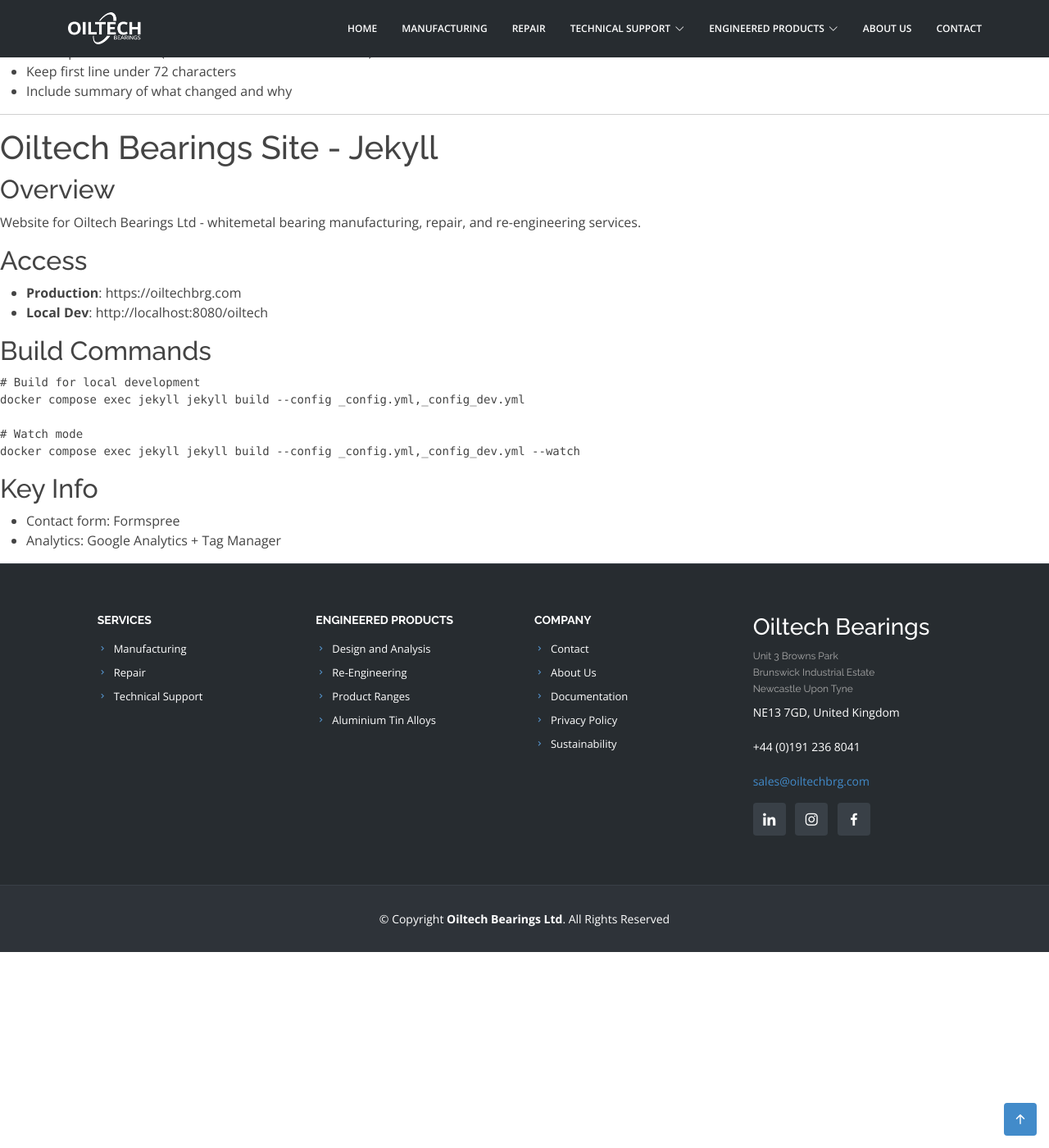
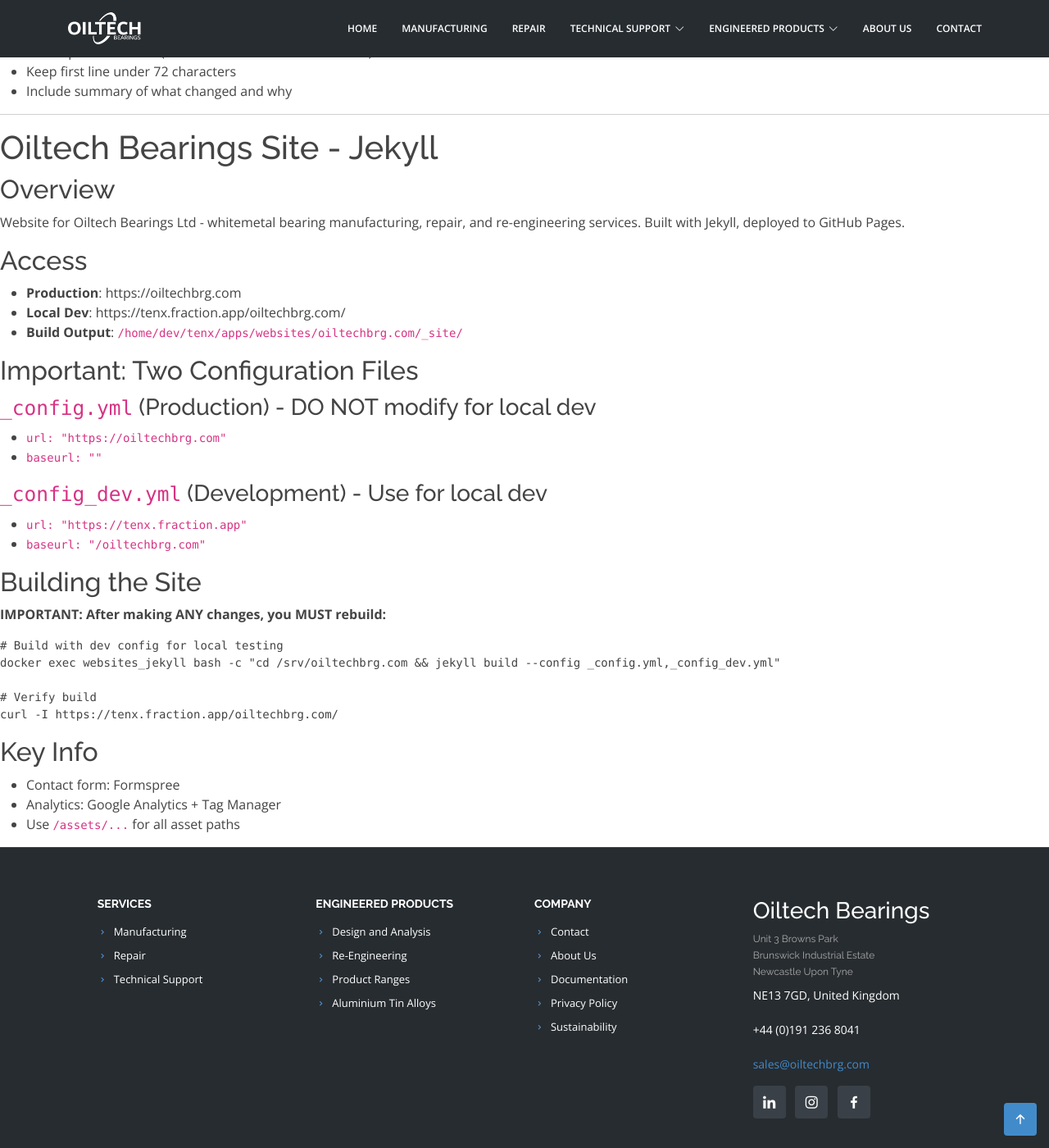
Before and after one commit to fractionerp/oiltechbrg.com, a Jekyll site: the page built from AGENTS.md, in a window 1280 px wide and 1400 px high, scrolled down 677 px. Shown: the whole window at 82% size. Built offline with Jekyll 4.4.1, drawn with Linux system fonts in a browser that asks for light colours; nearby versions of some CDN libraries; our own code applies the rules of GitHub Pages for plain Markdown files; library files that are not in the unit come from our copies; comment, search, counter and statistics services are not loaded.

Commit message:
docs: update build config for TenX dev environment

````diff
--- a/AGENTS.md
+++ b/AGENTS.md
@@ -39,21 +39,36 @@
 # Oiltech Bearings Site - Jekyll
 
 ## Overview
-Website for Oiltech Bearings Ltd - whitemetal bearing manufacturing, repair, and re-engineering services.
+Website for Oiltech Bearings Ltd - whitemetal bearing manufacturing, repair, and re-engineering services. Built with Jekyll, deployed to GitHub Pages.
 
 ## Access
 - **Production**: https://oiltechbrg.com
-- **Local Dev**: http://localhost:8080/oiltech
+- **Local Dev**: https://tenx.fraction.app/oiltechbrg.com/
+- **Build Output**: `/home/dev/tenx/apps/websites/oiltechbrg.com/_site/`
 
-## Build Commands
+## Important: Two Configuration Files
+
+### `_config.yml` (Production) - DO NOT modify for local dev
+- `url: "https://oiltechbrg.com"`
+- `baseurl: ""`
+
+### `_config_dev.yml` (Development) - Use for local dev
+- `url: "https://tenx.fraction.app"`
+- `baseurl: "/oiltechbrg.com"`
+
+## Building the Site
+
+**IMPORTANT: After making ANY changes, you MUST rebuild:**
+
 ```bash
-# Build for local development
-docker compose exec jekyll jekyll build --config _config.yml,_config_dev.yml
+# Build with dev config for local testing
+docker exec websites_jekyll bash -c "cd /srv/oiltechbrg.com && jekyll build --config _config.yml,_config_dev.yml"
 
-# Watch mode
-docker compose exec jekyll jekyll build --config _config.yml,_config_dev.yml --watch
+# Verify build
+curl -I https://tenx.fraction.app/oiltechbrg.com/
 ```
 
 ## Key Info
 - Contact form: Formspree
 - Analytics: Google Analytics + Tag Manager
+- Use `{{ site.baseurl }}/assets/...` for all asset paths
--- a/_config_dev.yml
+++ b/_config_dev.yml
@@ -1,2 +1,3 @@
 # Development overrides - use with: jekyll build --config _config.yml,_config_dev.yml
-baseurl: "/oiltech"
+url: "https://tenx.fraction.app"
+baseurl: "/oiltechbrg.com"
````
